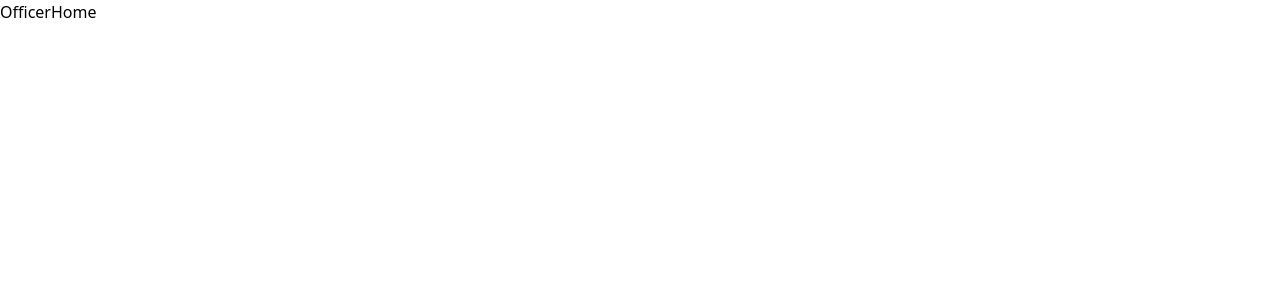
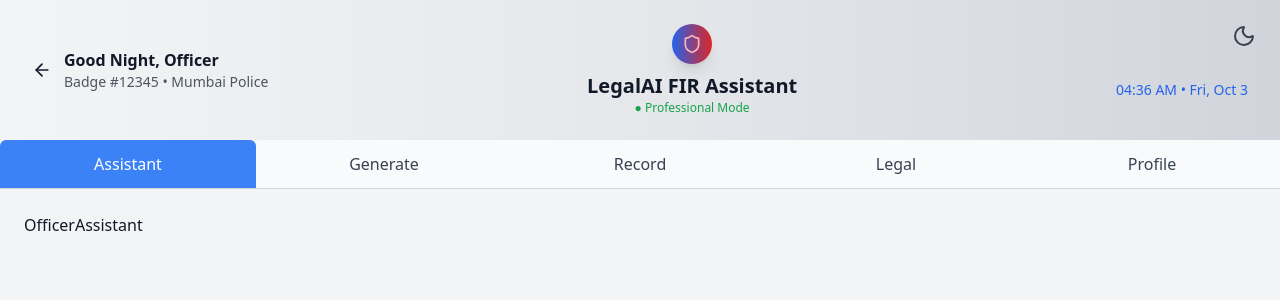
Before and after one commit to cooldkt143/legalAi, a React (Vite) app: page /officerHome in a window 1280 px wide. Shown: the top 300 px of the page. Built offline with nearby package versions, Linux system fonts and the light colour scheme.

Commit message:
Adding officer's home page

```diff
--- a/src/App.jsx
+++ b/src/App.jsx
@@ -1,6 +1,6 @@
 import { BrowserRouter as Router, Routes, Route } from "react-router-dom";
 import Landing from "./pages/Landing";
-import OfficerLogin from "./pages/OfficerLogin";
+import OfficerLogin from "./pages/officerLogin";
 import OfficerHome from "./pages/OfficerHome";
 
 function App() {
--- /dev/null
+++ b/src/components/OfficerBody.jsx
@@ -0,0 +1,94 @@
+import React, { useState } from "react";
+import { motion, AnimatePresence } from "framer-motion";
+import Assistant from "./officer/OfficerAssistant";
+import Generate from "./officer/Officergenerate";
+import Record from "./officer/OfficerRecord";
+import Legal from "./officer/OfficerLegal";
+import Profile from "./officer/OfficerProfle";
+import ThemeToggle from "./themeToggle";
+
+const OfficerBody = () => {
+  const tabs = [
+    { name: "Assistant", component: <Assistant /> },
+    { name: "Generate", component: <Generate /> },
+    { name: "Record", component: <Record /> },
+    { name: "Legal", component: <Legal /> },
+    { name: "Profile", component: <Profile /> },
+  ];
+
+  const [activeTab, setActiveTab] = useState(tabs[0].name);
+
+  // Tab content animation variants
+  const tabVariants = {
+    initial: { opacity: 0, y: 20 },
+    animate: { opacity: 1, y: 0 },
+    exit: { opacity: 0, y: -20 },
+  };
+
+  // Page fade-in animation
+  const pageVariants = {
+    initial: { opacity: 0 },
+    animate: { opacity: 1 },
+    exit: { opacity: 0 },
+  };
+
+  return (
+    <motion.div
+      className="relative min-h-screen bg-gray-100 dark:bg-gray-900 text-gray-900 dark:text-gray-100 transition-colors"
+      initial="initial"
+      animate="animate"
+      exit="exit"
+      variants={pageVariants}
+      transition={{ duration: 0.5 }}
+    >
+      {/* Theme toggle button */}
+      <ThemeToggle />
+
+      {/* Tabs */}
+      <div className="flex border-b border-gray-300 dark:border-gray-700 bg-gray-50 dark:bg-gray-800 sticky top-0 z-10">
+        {tabs.map((tab) => (
+          <motion.button
+            key={tab.name}
+            onClick={() => setActiveTab(tab.name)}
+            className={`
+              flex-1 text-center px-4 py-3 font-medium text-sm sm:text-base transition
+              rounded-t-md
+              ${
+                activeTab === tab.name
+                  ? "bg-blue-500 text-white dark:bg-blue-600 dark:text-gray-100"
+                  : "bg-gray-50 dark:bg-gray-800 text-gray-700 dark:text-gray-300 hover:bg-gray-200 dark:hover:bg-gray-700"
+              }
+            `}
+            whileTap={{ scale: 0.95 }}
+            layout
+          >
+            {tab.name}
+          </motion.button>
+        ))}
+      </div>
+
+      {/* Tab content */}
+      <div className="p-4 sm:p-6">
+        <AnimatePresence exitBeforeEnter>
+          {tabs.map(
+            (tab) =>
+              activeTab === tab.name && (
+                <motion.div
+                  key={tab.name}
+                  variants={tabVariants}
+                  initial="initial"
+                  animate="animate"
+                  exit="exit"
+                  transition={{ duration: 0.3 }}
+                >
+                  {tab.component}
+                </motion.div>
+              )
+          )}
+        </AnimatePresence>
+      </div>
+    </motion.div>
+  );
+};
+
+export default OfficerBody;
--- /dev/null
+++ b/src/components/OfficerHeader.jsx
@@ -0,0 +1,135 @@
+import React, { useEffect, useState } from "react";
+import { ArrowLeft, Shield } from "lucide-react";
+import ThemeToggle from "./themeToggle";
+import { useNavigate } from "react-router-dom";
+import { motion } from "framer-motion";
+
+const OfficerHeader = () => {
+  const navigate = useNavigate();
+  const [currentTime, setCurrentTime] = useState("");
+  const [greeting, setGreeting] = useState("");
+
+  // Greeting logic
+  const getGreeting = (hour) => {
+    if (hour >= 5 && hour < 12) return "Good Morning";
+    if (hour >= 12 && hour < 13) return "Good Noon";
+    if (hour >= 13 && hour < 18) return "Good Afternoon";
+    if (hour >= 18 && hour < 21) return "Good Evening";
+    return "Good Night";
+  };
+
+  useEffect(() => {
+    const interval = setInterval(() => {
+      const now = new Date();
+      const time = now.toLocaleTimeString([], { hour: "2-digit", minute: "2-digit" });
+      const date = now.toLocaleDateString("en-US", {
+        weekday: "short",
+        month: "short",
+        day: "numeric",
+      });
+      setCurrentTime(`${time} • ${date}`);
+
+      const hour = now.getHours();
+      setGreeting(getGreeting(hour));
+    }, 1000);
+
+    return () => clearInterval(interval);
+  }, []);
+
+  return (
+    <header
+      className="w-full px-4 sm:px-8 py-4 sm:py-6
+                 bg-gradient-to-r from-gray-100 via-gray-200 to-gray-300
+                 dark:from-gray-900 dark:via-black dark:to-gray-900
+                 text-gray-900 dark:text-white shadow-md transition-colors duration-500"
+    >
+      {/* Desktop Layout */}
+      <div className="hidden sm:flex items-center justify-between w-full">
+        {/* Left Section */}
+        <div onClick={() => navigate("/")} className="flex items-center gap-3 cursor-pointer">
+          <ArrowLeft className="w-5 h-5 hover:text-blue-600 dark:hover:text-blue-400" />
+          <div>
+            <h2 className="font-semibold text-sm sm:text-base">
+              {greeting}, Officer
+            </h2>
+            <p className="text-xs sm:text-sm text-gray-600 dark:text-gray-400">
+              Badge #12345 • Mumbai Police
+            </p>
+          </div>
+        </div>
+
+        {/* Center Section */}
+        <div className="flex flex-col items-center">
+          <motion.div
+            initial={{ scale: 0 }}
+            animate={{ scale: 1 }}
+            transition={{ type: "spring", stiffness: 120, damping: 10 }}
+            className="mx-auto mb-2 w-10 h-10 flex items-center justify-center
+                       bg-gradient-to-r from-blue-600 to-red-600 rounded-full shadow-lg"
+          >
+            <motion.div
+              animate={{ color: ["#ffffff", "#93c5fd", "#ffffff", "#fca5a5", "#ffffff"] }}
+              transition={{ duration: 3, repeat: Infinity, ease: "easeInOut" }}
+            >
+              <Shield className="w-5 h-5" />
+            </motion.div>
+          </motion.div>
+          <h1 className="font-bold text-lg sm:text-xl">LegalAI FIR Assistant</h1>
+          <span className="text-xs text-green-600 dark:text-green-400">● Professional Mode</span>
+        </div>
+
+        {/* Right Section */}
+        <div className="flex items-center gap-4 pt-10">
+          <p className="text-sm text-blue-600 dark:text-blue-400">{currentTime}</p>
+          <ThemeToggle />
+        </div>
+      </div>
+
+      {/* Mobile Layout */}
+      <div className="flex flex-col sm:hidden w-full gap-3">
+        {/* Top - Shield + Name left aligned */}
+        <div className="flex items-center gap-2">
+          <motion.div
+            initial={{ scale: 0 }}
+            animate={{ scale: 1 }}
+            transition={{ type: "spring", stiffness: 120, damping: 10 }}
+            className="w-9 h-9 flex items-center justify-center
+                       bg-gradient-to-r from-blue-600 to-red-600 rounded-full shadow-lg"
+          >
+            <motion.div
+              animate={{ color: ["#ffffff", "#93c5fd", "#ffffff", "#fca5a5", "#ffffff"] }}
+              transition={{ duration: 3, repeat: Infinity, ease: "easeInOut" }}
+            >
+              <Shield className="w-5 h-5" />
+            </motion.div>
+          </motion.div>
+          <div className="flex flex-col">
+            <h1 className="font-bold text-base">LegalAI FIR Assistant</h1>
+            <span className="text-xs text-green-600 dark:text-green-400">
+              ● Professional Mode
+            </span>
+          </div>
+        </div>
+
+        {/* Bottom - Greeting (with arrow left) on left, Clock + Toggle on right */}
+        <div className="flex items-center justify-between w-full">
+          <div className="flex items-center gap-2 cursor-pointer" onClick={() => navigate("/")}>
+            <ArrowLeft className="w-5 h-5 hover:text-blue-600 dark:hover:text-blue-400" />
+            <div>
+              <h2 className="font-semibold text-sm">{greeting}, Officer</h2>
+              <p className="text-xs text-gray-600 dark:text-gray-400">
+                Badge #12345 • Mumbai Police
+              </p>
+            </div>
+          </div>
+          <div className="flex items-center gap-3">
+            <p className="text-xs text-blue-600 dark:text-blue-400">{currentTime}</p>
+            <ThemeToggle />
+          </div>
+        </div>
+      </div>
+    </header>
+  );
+};
+
+export default OfficerHeader;
--- /dev/null
+++ b/src/components/officer/OfficerAssistant.jsx
@@ -0,0 +1,9 @@
+import React from 'react'
+
+const OfficerAssistant = () => {
+  return (
+    <div>OfficerAssistant</div>
+  )
+}
+
+export default OfficerAssistant
--- /dev/null
+++ b/src/components/officer/OfficerGenerate.jsx
@@ -0,0 +1,9 @@
+import React from 'react'
+
+const OfficerGenerate = () => {
+  return (
+    <div>OfficerGenerate</div>
+  )
+}
+
+export default OfficerGenerate
--- /dev/null
+++ b/src/components/officer/OfficerLegal.jsx
@@ -0,0 +1,9 @@
+import React from 'react'
+
+const OfficerLegal = () => {
+  return (
+    <div>OfficerLegal</div>
+  )
+}
+
+export default OfficerLegal
--- /dev/null
+++ b/src/components/officer/OfficerProfle.jsx
@@ -0,0 +1,9 @@
+import React from 'react'
+
+const OfficerProfle = () => {
+  return (
+    <div>OfficerProfle</div>
+  )
+}
+
+export default OfficerProfle
--- /dev/null
+++ b/src/components/officer/OfficerRecord.jsx
@@ -0,0 +1,9 @@
+import React from 'react'
+
+const OfficerRecord = () => {
+  return (
+    <div>OfficerRecord</div>
+  )
+}
+
+export default OfficerRecord
--- a/src/components/themeToggle.jsx
+++ b/src/components/themeToggle.jsx
@@ -1,3 +1,5 @@
+//themeToggle.jsx
+
 import React, { useEffect, useState } from "react";
 import { Moon, Sun } from "lucide-react";
 
--- a/src/pages/OfficerHome.jsx
+++ b/src/pages/OfficerHome.jsx
@@ -1,9 +1,14 @@
-import React from 'react'
+import React from "react";
+import OfficerHeader from "../components/OfficerHeader";
+import OfficerBody from "../components/OfficerBody";
 
 const OfficerHome = () => {
   return (
-    <div>OfficerHome</div>
-  )
-}
+    <div className="flex flex-col min-h-screen transition-colors duration-500">
+      <OfficerHeader />
+      <OfficerBody />
+    </div>
+  );
+};
 
-export default OfficerHome
+export default OfficerHome;
```
Also changed, not shown: src/pages/OfficerLogin.jsx (+22 -16 lines), src/assets/images/logo.png, src/components/ui/tabs.jsx (added), 1 other file (tests, documents, lock files or other folders).
